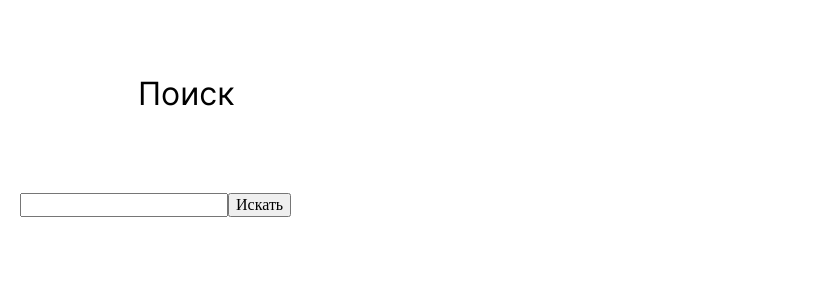
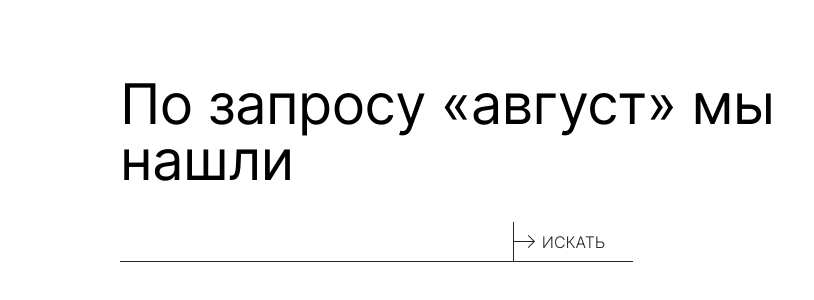
Before and after one commit to andpigge/lubimovka-task, a React (Create React App) app: page / in a window 1280 px wide. Shown: the part 114-414 px from the top of the page, without its empty margins (0-814 px from the left). Built offline with nearby package versions, Linux system fonts and the light colour scheme.

Commit message:
feat/Сверстал компонент SearchForm. Добвил его в компонент Search

```diff
--- a/src/components/search/Search.js
+++ b/src/components/search/Search.js
@@ -8,7 +8,7 @@ function Search() {
   return (
     <section className='search'>
       <h1 className='search__title'>
-        Поиск
+        По запросу «август» мы нашли
       </h1>
       <SearchForm />
     </section>
--- a/src/components/search/search-form/SearchForm.js
+++ b/src/components/search/search-form/SearchForm.js
@@ -3,7 +3,7 @@ import './searchForm.css';
 
 function SearchForm() {
   return (
-    <form className='searchForm'>
+    <form className='searchForm' name='searchForm' >
       <input type='text' className='searchForm__field-text' />
       <button type='submit' className='searchForm__button-submit'>
         Искать
--- a/src/components/search/search-form/searchForm.css
+++ b/src/components/search/search-form/searchForm.css
@@ -0,0 +1,45 @@
+.searchForm {
+  display: flex;
+  margin: 0 100px;
+}
+
+.searchForm__field-text {
+  max-width: 387px;
+  width: 100%;
+  min-height: 32px;
+
+  border: none;
+  border-bottom: 1px solid #242424;
+  padding: 0 3px 7px 3px;
+
+  font-family: 'Inter';
+  font-size: 18px;
+  line-height: 23px;
+  font-weight: 300;
+  color: #242424;
+}
+
+.searchForm__button-submit {
+  max-width: 120px;
+  width: 100%;
+  min-height: 32px;
+
+  border: none;
+  border-bottom: 1px solid #242424;
+  border-left: 1px solid #242424;
+  background-color: inherit;
+  cursor: pointer;
+
+  font-family: 'Inter';
+  font-weight: 300;
+  font-size: 16px;
+  line-height: 14px;
+  color: #242424;
+  text-transform: uppercase;
+  text-align: center;
+
+  background-image: url(../../../images/svg/searchForm-icon-button.svg);
+  background-position: center left;
+  background-repeat: no-repeat;
+  background-size: 21px auto;
+}
--- a/src/components/search/search.css
+++ b/src/components/search/search.css
@@ -1,12 +1,16 @@
 .search {
   width: 100%;
-  padding: 0 20px;
+  padding: 190px 20px 0;
   box-sizing: border-box;
 }
 
 .search__title {
-  margin: 190px 118px 80px 118px;
+  margin: 0 100px 34px 100px;
+  max-width: 756px;
 
   font-family: 'Inter';
   font-weight: 400;
+  font-size: 56px;
+  line-height: 56px;
+  letter-spacing: -0.01em;
 }
```
Also changed, not shown: src/components/piece-card-list/PieceCardList.js (added, +15 -0 lines), src/components/piece-card-list/piece-card/PieceCard.js (added), src/components/piece-card-list/piece-card/pieceCard.css (added), src/components/piece-card-list/pieceCardList.css (added).
